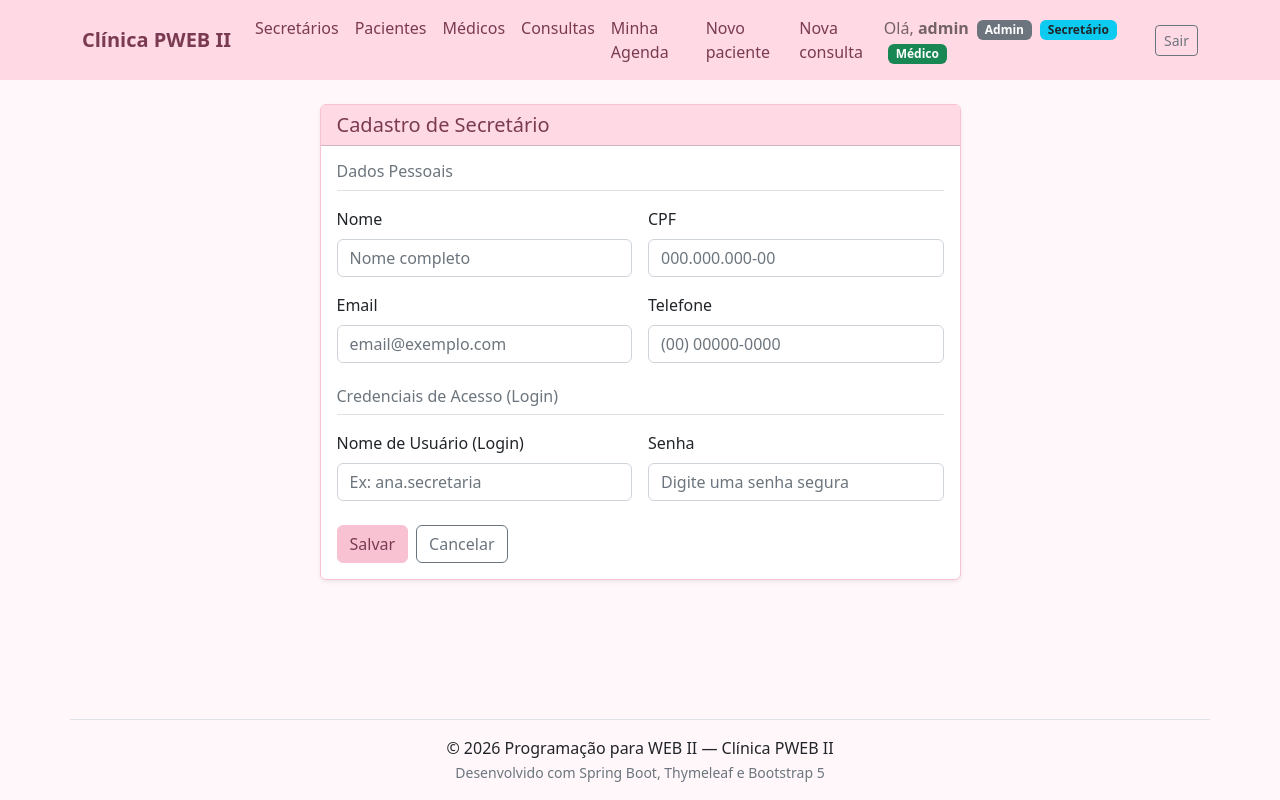
After one commit to heloisa45xp/web2-project, a Spring Boot app: page /secretario/form in a window 1280 px wide. The commit adds this page. Run offline with Spring Boot 4, Linux system fonts and the light colour scheme; a user stored in the database is signed in; some of the project's set-up classes (security, data sources, template engines, error pages and the like) are left out, and stand-ins take their place; some libraries are stand-ins or nearby versions.

Commit message:
feat: permite ao admin criar e gerenciar secretarios e seus logins

```diff
--- a/Atv03/pwebII/src/main/java/br/edu/ifto/pwebII/config/SecurityConfiguration.java
+++ b/Atv03/pwebII/src/main/java/br/edu/ifto/pwebII/config/SecurityConfiguration.java
@@ -27,6 +27,9 @@ public class SecurityConfiguration {
 
                 // Atalhos para consultas do usuário autenticado
                 .requestMatchers("/paciente/minhas-consultas", "/medico/minha-agenda").authenticated()
+
+                // Regras para módulo de Secretários (apenas ADMIN)
+                .requestMatchers("/secretario/**").hasRole("ADMIN")
 
                 // Regras para módulo de Pacientes
                 .requestMatchers("/paciente/remove/**").hasRole("ADMIN")
--- /dev/null
+++ b/Atv03/pwebII/src/main/java/br/edu/ifto/pwebII/controller/SecretarioController.java
@@ -0,0 +1,150 @@
+package br.edu.ifto.pwebII.controller;
+
+import br.edu.ifto.pwebII.model.entity.Perfil;
+import br.edu.ifto.pwebII.model.entity.Secretario;
+import br.edu.ifto.pwebII.model.entity.Usuario;
+import br.edu.ifto.pwebII.model.jdbc.repository.RepositorioPerfil;
+import br.edu.ifto.pwebII.model.jdbc.repository.RepositorioPessoa;
+import br.edu.ifto.pwebII.model.jdbc.repository.RepositorioSecretario;
+import br.edu.ifto.pwebII.model.jdbc.repository.RepositorioUsuario;
+import br.edu.ifto.pwebII.model.validation.Edicao;
+import jakarta.transaction.Transactional;
+import jakarta.validation.Valid;
+import jakarta.validation.groups.Default;
+import org.springframework.security.crypto.password.PasswordEncoder;
+import org.springframework.stereotype.Controller;
+import org.springframework.ui.ModelMap;
+import org.springframework.validation.BindingResult;
+import org.springframework.validation.annotation.Validated;
+import org.springframework.web.bind.annotation.GetMapping;
+import org.springframework.web.bind.annotation.PathVariable;
+import org.springframework.web.bind.annotation.PostMapping;
+import org.springframework.web.bind.annotation.RequestMapping;
+import org.springframework.web.servlet.ModelAndView;
+
+@Controller
+@RequestMapping("secretario")
+public class SecretarioController {
+
+    private final RepositorioSecretario repository;
+    private final RepositorioPessoa pessoaRepository;
+    private final RepositorioUsuario usuarioRepository;
+    private final RepositorioPerfil perfilRepository;
+    private final PasswordEncoder passwordEncoder;
+
+    public SecretarioController(RepositorioSecretario repository,
+                                RepositorioPessoa pessoaRepository,
+                                RepositorioUsuario usuarioRepository,
+                                RepositorioPerfil perfilRepository,
+                                PasswordEncoder passwordEncoder) {
+        this.repository = repository;
+        this.pessoaRepository = pessoaRepository;
+        this.usuarioRepository = usuarioRepository;
+        this.perfilRepository = perfilRepository;
+        this.passwordEncoder = passwordEncoder;
+    }
+
+    @GetMapping("form")
+    public ModelAndView form(Secretario secretario) {
+        if (secretario.getUsuario() == null) {
+            secretario.setUsuario(new Usuario());
+        }
+        return new ModelAndView("secretario/form");
+    }
+
+    @GetMapping("/list")
+    public ModelAndView list(ModelMap model) {
+        model.addAttribute("secretarios", repository.secretarios());
+        return new ModelAndView("secretario/list", model);
+    }
+
+    @Transactional
+    @PostMapping("save")
+    public ModelAndView save(@Valid Secretario secretario, BindingResult result) {
+        if (pessoaRepository.existeCpf(secretario.getCpf(), null)) {
+            result.rejectValue("cpf", "error.secretario", "Ja existe uma pessoa cadastrada com este CPF.");
+        }
+
+        if (pessoaRepository.existeEmail(secretario.getEmail(), null)) {
+            result.rejectValue("email", "error.secretario", "Ja existe uma pessoa cadastrada com este e-mail.");
+        }
+
+        Usuario usuario = secretario.getUsuario();
+        if (usuario == null || usuario.getUsuario() == null || usuario.getUsuario().isBlank()) {
+            result.rejectValue("usuario.usuario", "error.secretario", "Informe o nome de usuário.");
+        } else if (usuarioRepository.existeUsuario(usuario.getUsuario(), null)) {
+            result.rejectValue("usuario.usuario", "error.secretario", "Ja existe um usuário com este login.");
+        }
+
+        if (usuario == null || usuario.getSenha() == null || usuario.getSenha().isBlank()) {
+            result.rejectValue("usuario.senha", "error.secretario", "Informe a senha de acesso.");
+        }
+
+        if (result.hasErrors()) {
+            return new ModelAndView("secretario/form");
+        }
+
+        // Codifica a senha e atribui o papel SECRETARIO (e USER)
+        usuario.setSenha(passwordEncoder.encode(usuario.getSenha()));
+        Perfil perfilSecretario = perfilRepository.buscarOuCriar("SECRETARIO");
+        usuario.adicionarPerfil(perfilSecretario);
+        Perfil perfilUser = perfilRepository.buscarOuCriar("USER");
+        usuario.adicionarPerfil(perfilUser);
+
+        repository.save(secretario);
+        return new ModelAndView("redirect:/secretario/list");
+    }
+
+    @GetMapping("/edit/{id}")
+    public ModelAndView edit(@PathVariable("id") Long id, ModelMap model) {
+        Secretario secretario = repository.secretario(id);
+        if (secretario != null && secretario.getUsuario() == null) {
+            secretario.setUsuario(new Usuario());
+        }
+        model.addAttribute("secretario", secretario);
+        return new ModelAndView("secretario/form", model);
+    }
+
+    @Transactional
+    @PostMapping("update")
+    public ModelAndView update(@Validated({Default.class, Edicao.class}) Secretario secretario,
+                               BindingResult result) {
+        if (pessoaRepository.existeCpf(secretario.getCpf(), secretario.getId())) {
+            result.rejectValue("cpf", "error.secretario", "Ja existe uma pessoa cadastrada com este CPF.");
+        }
+
+        if (pessoaRepository.existeEmail(secretario.getEmail(), secretario.getId())) {
+            result.rejectValue("email", "error.secretario", "Ja existe uma pessoa cadastrada com este e-mail.");
+        }
+
+        Secretario existente = repository.secretario(secretario.getId());
+        Long usuarioIdIgnorado = (existente != null && existente.getUsuario() != null)
+                ? existente.getUsuario().getId() : null;
+
+        Usuario usuario = secretario.getUsuario();
+        if (usuario != null && usuario.getUsuario() != null && !usuario.getUsuario().isBlank()) {
+            if (usuarioRepository.existeUsuario(usuario.getUsuario(), usuarioIdIgnorado)) {
+                result.rejectValue("usuario.usuario", "error.secretario", "Ja existe um usuário com este login.");
+            }
+        }
+
+        if (result.hasErrors()) {
+            return new ModelAndView("secretario/form");
+        }
+
+        // Se uma nova senha foi informada, codifica com BCrypt
+        if (usuario != null && usuario.getSenha() != null && !usuario.getSenha().isBlank()) {
+            usuario.setSenha(passwordEncoder.encode(usuario.getSenha()));
+        }
+
+        repository.update(secretario);
+        return new ModelAndView("redirect:/secretario/list");
+    }
+
+    @Transactional
+    @GetMapping("/remove/{id}")
+    public ModelAndView remove(@PathVariable("id") Long id) {
+        repository.remove(id);
+        return new ModelAndView("redirect:/secretario/list");
+    }
+}
--- a/Atv03/pwebII/src/main/resources/templates/fragments/header.html
+++ b/Atv03/pwebII/src/main/resources/templates/fragments/header.html
@@ -9,6 +9,9 @@
             </button>
             <div class="collapse navbar-collapse" id="navbarPrincipal">
                 <ul class="navbar-nav me-auto mb-2 mb-lg-0">
+                    <li class="nav-item" sec:authorize="hasRole('ADMIN')">
+                        <a class="nav-link" th:href="@{/secretario/list}">Secretários</a>
+                    </li>
                     <li class="nav-item" sec:authorize="hasAnyRole('ADMIN', 'SECRETARIO', 'MEDICO')">
                         <a class="nav-link" th:href="@{/paciente/list}">Pacientes</a>
                     </li>
--- /dev/null
+++ b/Atv03/pwebII/src/main/resources/templates/secretario/form.html
@@ -0,0 +1,117 @@
+<!DOCTYPE html>
+<html xmlns:th="http://www.thymeleaf.org" xmlns:sec="http://www.thymeleaf.org/extras/spring-security" lang="pt-br"
+      th:replace="~{fragments/layout :: layout(~{::head}, ~{::main})}">
+
+<head th:replace="~{fragments/head :: head(~{::title})}">
+    <title>Cadastro de Secretário</title>
+</head>
+
+<body>
+
+<main>
+    <div class="container my-4">
+        <div class="row justify-content-center">
+            <div class="col-lg-9 col-xl-7">
+
+                <div class="card card-pastel shadow-sm">
+                    <div class="card-header">
+                        <h2 class="h5 mb-0">
+                            <span th:text="${secretario.id == null} ? 'Cadastro de Secretário' : 'Editar Secretário'">Cadastro de Secretário</span>
+                        </h2>
+                    </div>
+                    <div class="card-body">
+
+                        <form class="row g-3"
+                              th:action="${secretario.id == null} ? @{/secretario/save} : @{/secretario/update}"
+                              th:object="${secretario}" method="post">
+
+                            <input type="hidden" th:field="*{id}">
+
+                            <!-- Dados Pessoais -->
+                            <div class="col-12">
+                                <h3 class="h6 text-muted border-bottom pb-2 mb-0">Dados Pessoais</h3>
+                            </div>
+
+                            <div class="col-md-6">
+                                <label class="form-label" for="nome">Nome</label>
+                                <input class="form-control" id="nome" type="text" th:field="*{nome}"
+                                       th:classappend="${#fields.hasErrors('nome')} ? 'is-invalid'"
+                                       placeholder="Nome completo" required>
+                                <div class="invalid-feedback" th:if="${#fields.hasErrors('nome')}"
+                                     th:each="err : ${#fields.errors('nome')}"
+                                     th:text="${err}"></div>
+                            </div>
+
+                            <div class="col-md-6">
+                                <label class="form-label" for="cpf">CPF</label>
+                                <input class="form-control" id="cpf" type="text" th:field="*{cpf}"
+                                       th:classappend="${#fields.hasErrors('cpf')} ? 'is-invalid'"
+                                       placeholder="000.000.000-00" required>
+                                <div class="invalid-feedback" th:if="${#fields.hasErrors('cpf')}"
+                                     th:each="err : ${#fields.errors('cpf')}"
+                                     th:text="${err}"></div>
+                            </div>
+
+                            <div class="col-md-6">
+                                <label class="form-label" for="email">Email</label>
+                                <input class="form-control" id="email" type="email" th:field="*{email}"
+                                       th:classappend="${#fields.hasErrors('email')} ? 'is-invalid'"
+                                       placeholder="email@exemplo.com" required>
+                                <div class="invalid-feedback" th:if="${#fields.hasErrors('email')}"
+                                     th:each="err : ${#fields.errors('email')}"
+                                     th:text="${err}"></div>
+                            </div>
+
+                            <div class="col-md-6">
+                                <label class="form-label" for="telefone">Telefone</label>
+                                <input class="form-control" id="telefone" type="text" th:field="*{telefone}"
+                                       th:classappend="${#fields.hasErrors('telefone')} ? 'is-invalid'"
+                                       placeholder="(00) 00000-0000" required>
+                                <div class="invalid-feedback" th:if="${#fields.hasErrors('telefone')}"
+                                     th:each="err : ${#fields.errors('telefone')}"
+                                     th:text="${err}"></div>
+                            </div>
+
+                            <!-- Credenciais de Acesso ao Sistema -->
+                            <div class="col-12 mt-4">
+                                <h3 class="h6 text-muted border-bottom pb-2 mb-0">Credenciais de Acesso (Login)</h3>
+                            </div>
+
+                            <div class="col-md-6">
+                                <label class="form-label" for="usuario">Nome de Usuário (Login)</label>
+                                <input class="form-control" id="usuario" type="text" th:field="*{usuario.usuario}"
+                                       th:classappend="${#fields.hasErrors('usuario.usuario')} ? 'is-invalid'"
+                                       placeholder="Ex: ana.secretaria" required>
+                                <div class="invalid-feedback" th:if="${#fields.hasErrors('usuario.usuario')}"
+                                     th:each="err : ${#fields.errors('usuario.usuario')}"
+                                     th:text="${err}"></div>
+                            </div>
+
+                            <div class="col-md-6">
+                                <label class="form-label" for="senha">Senha</label>
+                                <input class="form-control" id="senha" type="password" th:field="*{usuario.senha}"
+                                       th:classappend="${#fields.hasErrors('usuario.senha')} ? 'is-invalid'"
+                                       th:placeholder="${secretario.id == null} ? 'Digite uma senha segura' : 'Deixe em branco para manter a senha atual'"
+                                       th:required="${secretario.id == null}">
+                                <div class="invalid-feedback" th:if="${#fields.hasErrors('usuario.senha')}"
+                                     th:each="err : ${#fields.errors('usuario.senha')}"
+                                     th:text="${err}"></div>
+                            </div>
+
+                            <div class="col-12 d-flex gap-2 mt-4">
+                                <button class="btn btn-pastel" type="submit">Salvar</button>
+                                <a class="btn btn-outline-secondary" th:href="@{/secretario/list}">Cancelar</a>
+                            </div>
+
+                        </form>
+
+                    </div>
+                </div>
+
+            </div>
+        </div>
+    </div>
+</main>
+
+</body>
+</html>
```
Also changed, not shown: Atv03/pwebII/src/main/java/br/edu/ifto/pwebII/model/jdbc/repository/RepositorioSecretario.java (added, +60 -0 lines), Atv03/pwebII/src/main/resources/templates/home.html (+15 -0 lines), Atv03/pwebII/src/main/resources/templates/secretario/list.html (added, +60 -0 lines), 1 other file.
